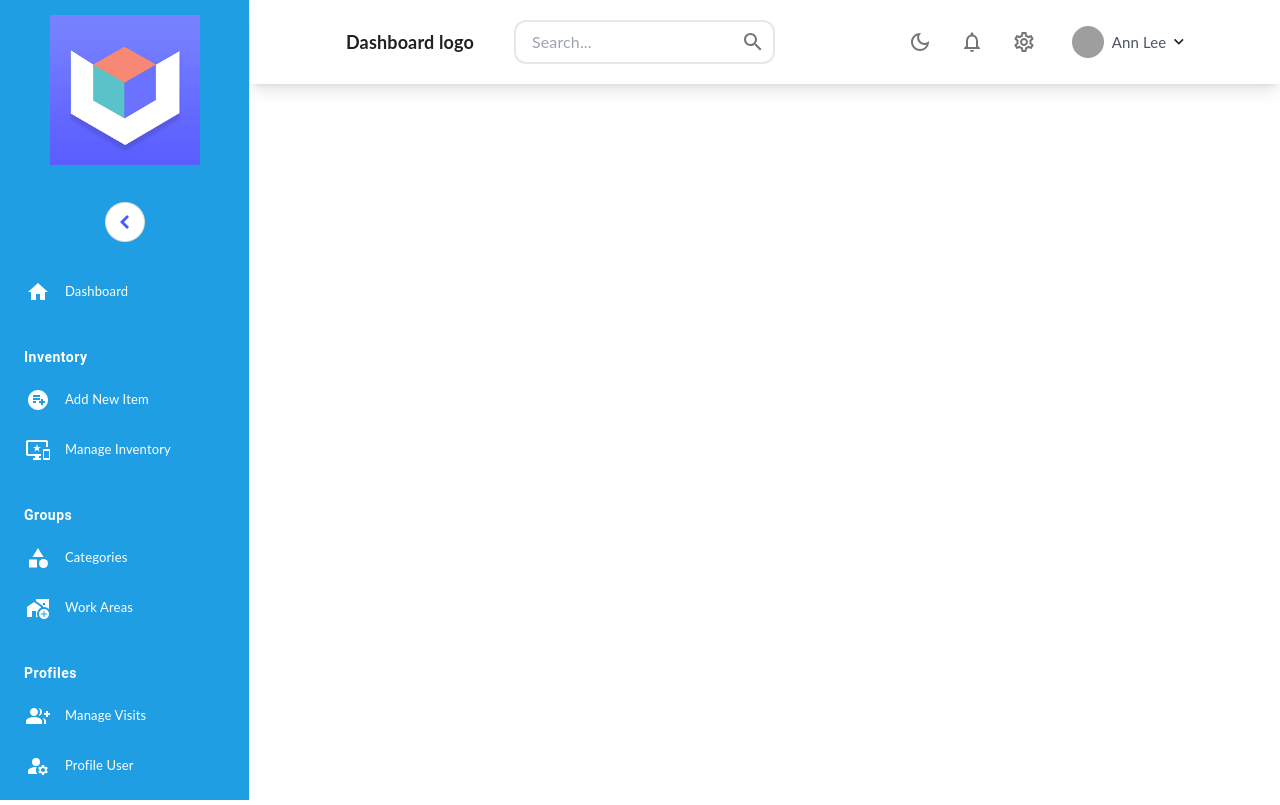
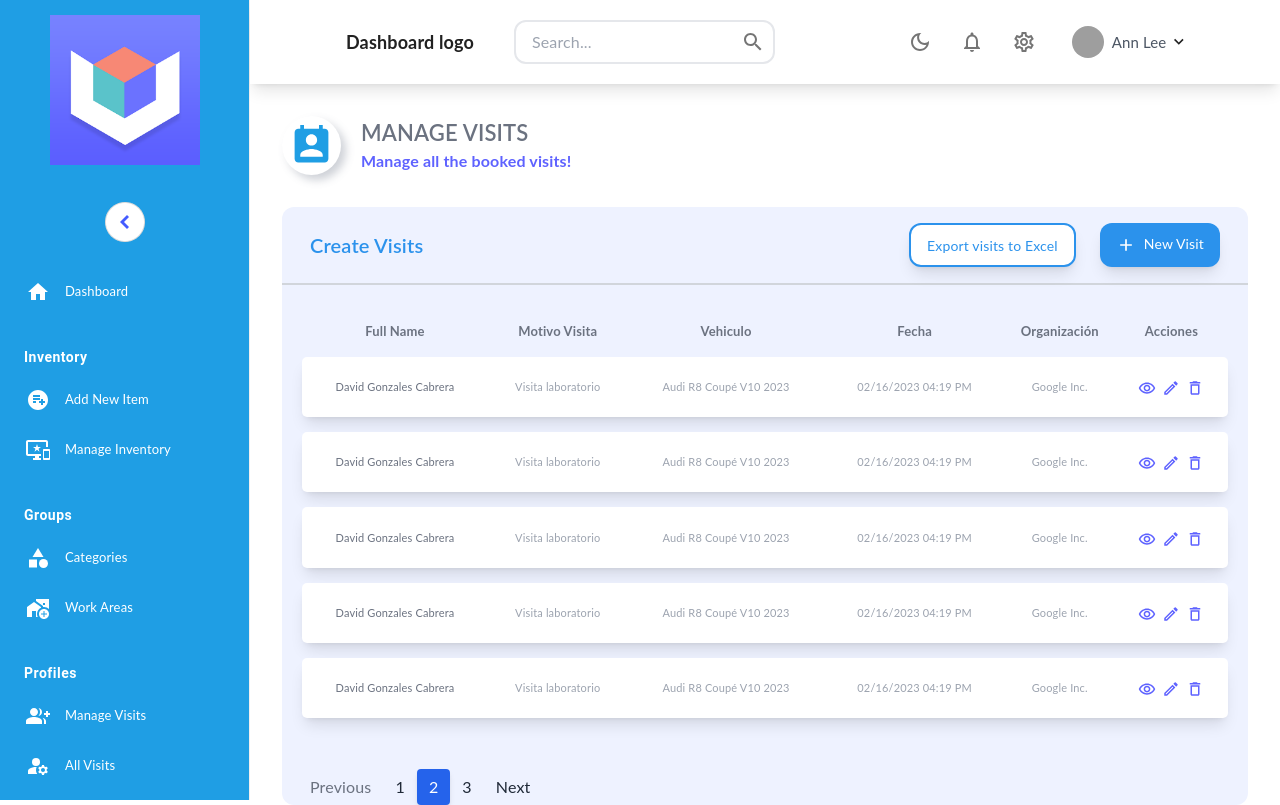
Before and after one commit to EmmanuelHdez/visits-system, a React (Create React App) app: page /visits-list in a window 1280 px wide. Built offline with nearby package versions, Linux system fonts and the light colour scheme; grey boxes are pictures that could not be loaded.

Commit message:
Visits List

```diff
--- a/src/App.js
+++ b/src/App.js
@@ -6,8 +6,8 @@ import { Routes, Route } from "react-router-dom";
 import { ProSidebarProvider } from 'react-pro-sidebar';
 import { Dashboard } from './views/dashboard';
 import InventoryView from './views/inventory';
-
 import { Visits } from './views/visits';
+import { ListVisits } from './views/visits/detailed/listVisits';
 
 
 
@@ -27,6 +27,9 @@ function App() {
               <Routes>
                 <Route path="/" element={<Dashboard />} />
                 <Route path="/inventory" element={<InventoryView />} />
+
+
+                <Route path="/visits-list" element={<ListVisits />} />
                 <Route path="/visits" element={<Visits />} />
               </Routes>
 
--- a/src/index.css
+++ b/src/index.css
@@ -35,3 +35,11 @@ html, body, #root, .body, .content {
 .gle-input:not(:placeholder-shown) ~ .input-text{
   @apply text-blue-500 transform -translate-y-[1.2rem] -translate-x-2 scale-75;
 }
+
+.custm-radius {
+    border-radius: 5px 0 0 5px;
+}
+
+.custm-radius-last {
+    border-radius: 0 5px 5px 0;
+}
--- a/src/views/global/Menu.jsx
+++ b/src/views/global/Menu.jsx
@@ -174,8 +174,8 @@ function SideMenu () {
                             <MenuItem icon={<GroupAddIcon />} component={<Link to="/visits" />}>
                                 Manage Visits
                             </MenuItem>
-                            <MenuItem icon={<ManageAccountsIcon />} component={<Link to="/user-profile" />}>
-                                Profile User
+                            <MenuItem icon={<ManageAccountsIcon />} component={<Link to="/visits-list" />}>
+                                All Visits
                             </MenuItem>
                         </Menu>
 
--- a/src/views/global/Topbar.jsx
+++ b/src/views/global/Topbar.jsx
@@ -7,7 +7,6 @@ import SearchIcon from "@mui/icons-material/Search";
 import {useLocation,useNavigate} from "react-router-dom"
 
 function Topbar () {
-    const state = useLocation();
     const naviagate= useNavigate();
     const nav = useLocation();
 
--- /dev/null
+++ b/src/views/visits/detailed/listVisits.jsx
@@ -0,0 +1,157 @@
+import { Heading } from "../../../components/Heading"
+import PermContactCalendarIcon from '@mui/icons-material/PermContactCalendar';
+import AddIcon from '@mui/icons-material/Add';
+import RemoveRedEyeOutlinedIcon from '@mui/icons-material/RemoveRedEyeOutlined';
+import ModeEditOutlineOutlinedIcon from '@mui/icons-material/ModeEditOutlineOutlined';
+import DeleteOutlineOutlinedIcon from '@mui/icons-material/DeleteOutlineOutlined';
+
+
+
+export function ListVisits() {
+    return (
+        <>
+            {/* HEADING LIST VISITS */}
+
+            <div className="flex justify-between align-middle">
+                <Heading title="MANAGE VISITS" subtitle="Manage all the booked visits!" icon={<PermContactCalendarIcon className="w-[45px] h-[45px]" />} />
+            </div>
+
+            <div className="flex flex-col bg-indigo-50 mx-[2rem] rounded-xl mt-8 flex-1">
+
+                {/* Toolbar buttons */}
+                <div className="flex justify-between relative items-center px-7 py-4 border-b-2 border-gray-300">
+                    <div className="">
+                        <h2 className="text-xl text-[#2B92EC] font-semibold"> Create Visits</h2>
+                    </div>
+
+
+                    <div className="flex justify-between space-x-6">
+
+                        <div className="bg-white border-2 border-[#2B92EC] rounded-xl shadow-lg cursor-pointer">
+                            <div className="flex items-center justify-around px-4 py-2">
+                                <div className="text-center">
+                                    <span className="text-[#2B92EC] text-[14px]">Export visits to Excel</span>
+                                </div>
+                            </div>
+                        </div>
+
+                        <div className="bg-[#2B92EC] rounded-xl shadow-lg cursor-pointer">
+                            <div className="flex items-center justify-around px-4 py-2">
+                                <div className="text-center">
+                                    <div className="flex justify-between md:inline-flex items-center">
+
+                                        <span className="text-white mr-2"><AddIcon className="w-5" /></span>
+                                        <span className="text-white text-[14px]">New Visit</span>
+                                    </div>
+                                </div>
+                            </div>
+                        </div>
+
+                    </div>
+                </div>
+
+                {/* Form Visits */}
+
+                <div className="px-5 my-5">
+                    <table className="border-spacing-x-0 border-spacing-y-[15px] border-separate w-full max-w-[100%] mb-[1rem] text-sm">
+                        <thead className="text-gray-500">
+                            <tr className="text-[13px]">
+                                <th className="align-middle border-none">
+                                    Full Name
+                                </th>
+                                <th className="align-middle border-none">
+                                    Motivo Visita
+                                </th>
+                                <th className="align-middle border-none">
+                                    Vehiculo
+                                </th>
+                                <th className="align-middle border-none">
+                                    Fecha
+                                </th>
+                                <th className="align-middle border-none">
+                                    Organización
+                                </th>
+                                <th className="align-middle border-none">
+                                    Acciones
+                                </th>
+                            </tr>
+                        </thead>
+                        <tbody>
+
+                            {Array(5    ).fill(0).map((e, i) => {
+                                return (
+                                    <tr className="shadow-lg rounded-lg bg-white align-middle text-[11px] text-center text-gray-400">
+                                        <td className="custm-radius text-gray-500 whitespace-nowrap py-5 px-2">
+                                            David Gonzales Cabrera
+                                        </td>
+                                        <td className="py-5 px-2">
+                                            Visita laboratorio
+                                        </td>
+                                        <td className="py-5 px-2">
+                                            Audi R8 Coupé V10 2023
+                                        </td>
+                                        <td className="py-5 px-2">
+                                            02/16/2023 04:19 PM
+                                        </td>
+                                        <td className="py-5 px-2">
+                                            Google Inc.
+                                        </td>
+                                        <td className="custm-radius-last px-2 py-5">
+                                            <div className="flex justify-center items-center cursor-pointer space-x-[6px]">
+                                                <span className="text-[#5E62FF]">
+                                                    <RemoveRedEyeOutlinedIcon className="w-[18px] h-[18px]" />
+                                                </span>
+                                                <span className="text-[#5E62FF]">
+                                                    <ModeEditOutlineOutlinedIcon className="w-[18px] h-[18px]" />
+                                                </span>
+                                                <span className="text-[#5E62FF]">
+                                                    <DeleteOutlineOutlinedIcon className="w-[18px] h-[18px]" />
+                                                </span>
+
+
+                                            </div>
+                                        </td>
+                                    </tr>
+
+                                )
+                            })}
+                        </tbody>
+                    </table>
+                </div>
+
+                {/* Pagination */}
+
+                <div class="flex justify-start px-4">
+                    <nav>
+                        <ul class="flex list-style-none">
+                            <li class="page-item disabled">
+                                <a  className="page-link relative block py-1.5 px-3 border-0 bg-transparent outline-none transition-all duration-300 rounded text-gray-500 pointer-events-none focus:shadow-none"
+                                    href="#" tabindex="-1" aria-disabled="true">
+                                        Previous
+                                </a>
+
+                            </li>
+                            <li class="page-item"><a
+                                class="page-link relative block py-1.5 px-3 border-0 bg-transparent outline-none transition-all duration-300 rounded text-gray-800 hover:text-gray-800 hover:bg-gray-200 focus:shadow-none"
+                                href="#">1</a></li>
+                            <li class="page-item active"><a
+                                class="page-link relative block py-1.5 px-3 border-0 bg-blue-600 outline-none transition-all duration-300 rounded text-white hover:text-white hover:bg-blue-600 shadow-md focus:shadow-md"
+                                href="#">2</a></li>
+                            <li class="page-item"><a
+                                class="page-link relative block py-1.5 px-3 border-0 bg-transparent outline-none transition-all duration-300 rounded text-gray-800 hover:text-gray-800 hover:bg-gray-200 focus:shadow-none"
+                                href="#">3</a></li>
+                            <li class="page-item"><a
+                                class="page-link relative block py-1.5 px-3 border-0 bg-transparent outline-none transition-all duration-300 rounded text-gray-800 hover:text-gray-800 hover:bg-gray-200 focus:shadow-none"
+                                href="#">Next</a></li>
+                        </ul>
+
+                    </nav>
+                </div>
+
+
+            </div>
+
+
+        </>
+    )
+}
--- a/src/views/visits/index.jsx
+++ b/src/views/visits/index.jsx
@@ -19,7 +19,7 @@ export function Visits() {
             <div className="flex flex-col bg-indigo-50 mx-[2rem] rounded-xl mt-8 flex-1">
 
                 {/* Toolbar buttons */}
-                <div className="flex justify-between relative items-center mt-5 px-7 py-4 border-b-2 border-gray-300">
+                <div className="flex justify-between relative items-center px-7 py-4 border-b-2 border-gray-300">
                     <div className="">
                         <h2 className="text-xl text-[#2B92EC] font-semibold"> Create Visits</h2>
                     </div>
```
Also changed, not shown: src/views/inventory/index.jsx (+1 -7 lines).
